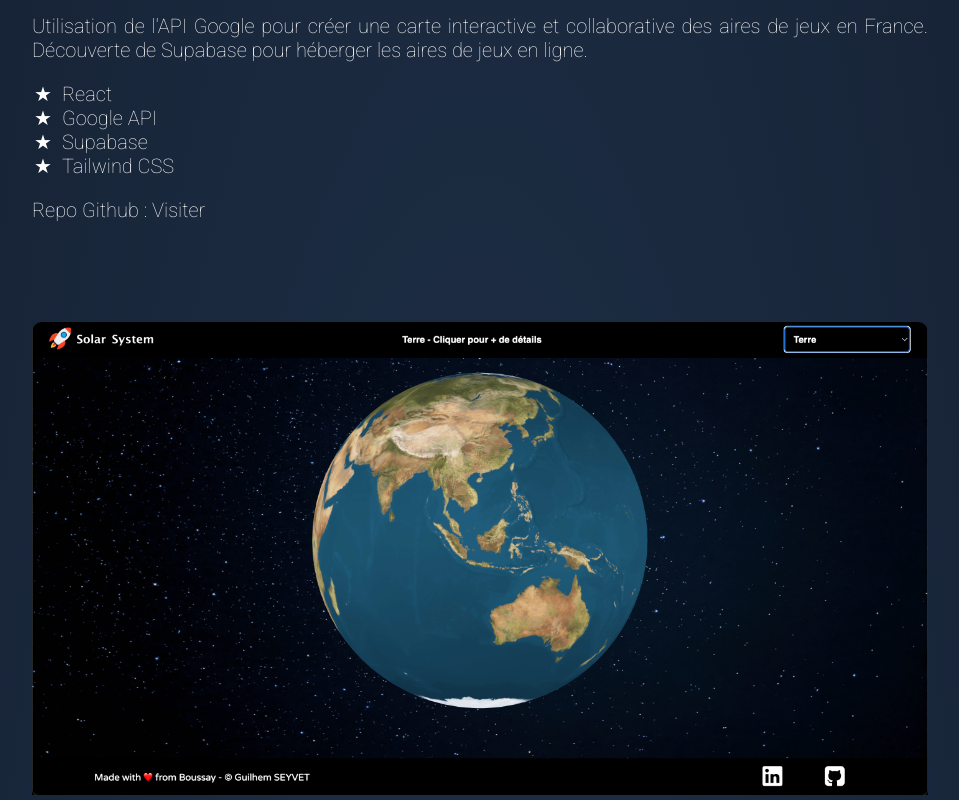
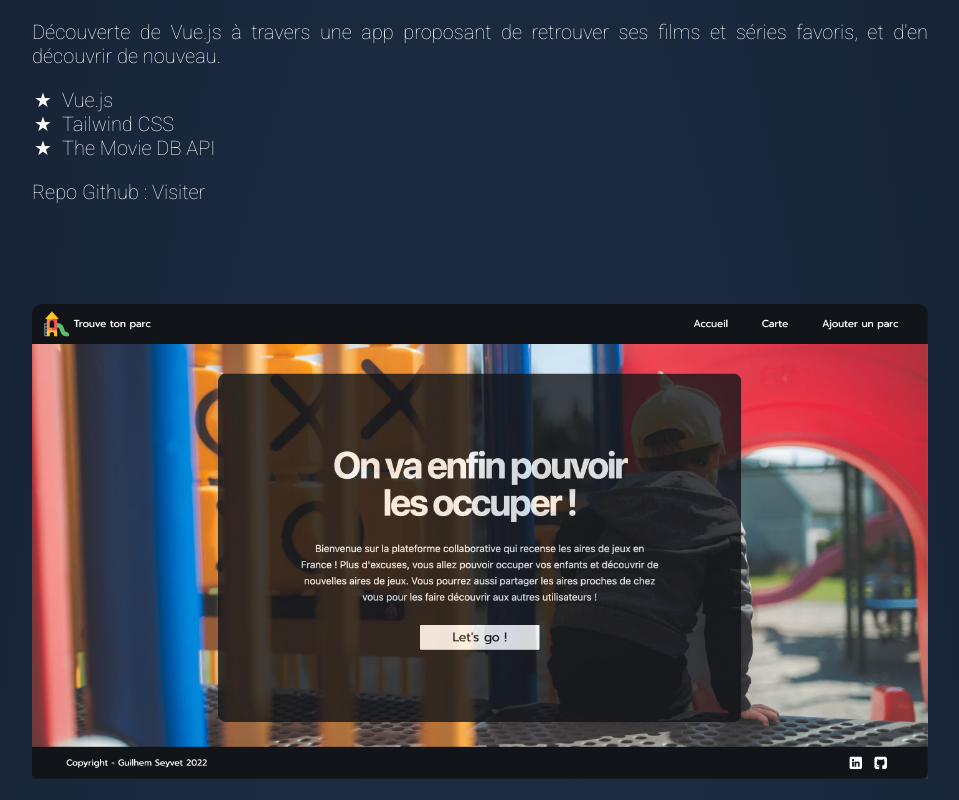
Before and after one commit to guilhemcv/portfolio, a React (Create React App) app: page /portfolio in a window 1280 px wide. Shown: the part 760-1560 px from the top of the page, without its empty margins (160-1119 px from the left). Built offline with nearby package versions, Linux system fonts and the light colour scheme.

Commit message:
maj data

```diff
--- a/src/data/portfoliopro.js
+++ b/src/data/portfoliopro.js
@@ -1,8 +1,19 @@
 import concept from '../assets/images/concept.png';
 import solar from '../assets/images/solar-system.png'
 import parc from '../assets/images/parc.png';
+import popcorn from '../assets/images/popcorn.png';
 
 const portfoliopro = [
+  {
+    image: popcorn,
+    lien: 'https://popcorn-moment.netlify.app/',
+    description:
+      "Découverte de Vue.js à travers une app proposant de retrouver ses films et séries favoris, et d'en découvrir de nouveau.",
+    github: 'https://github.com/guilhemcv/vuejs-movies',
+    technos1: 'Vue.js',
+    technos2: 'Tailwind CSS',
+    technos3: 'The Movie DB API',
+  },
   {
     image: parc,
     lien: 'https://trouve-ton-parc.vercel.app/',
```
Also changed, not shown: src/assets/images/popcorn.png (added).
